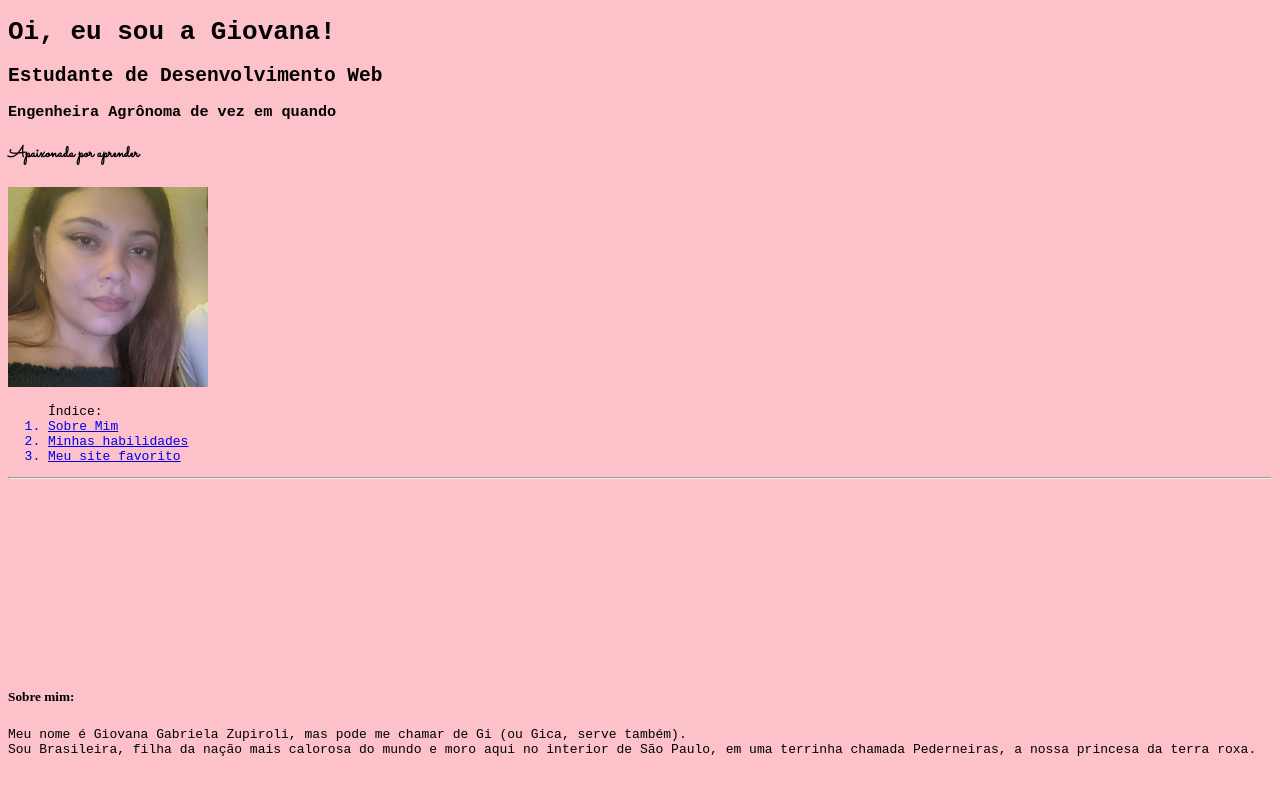
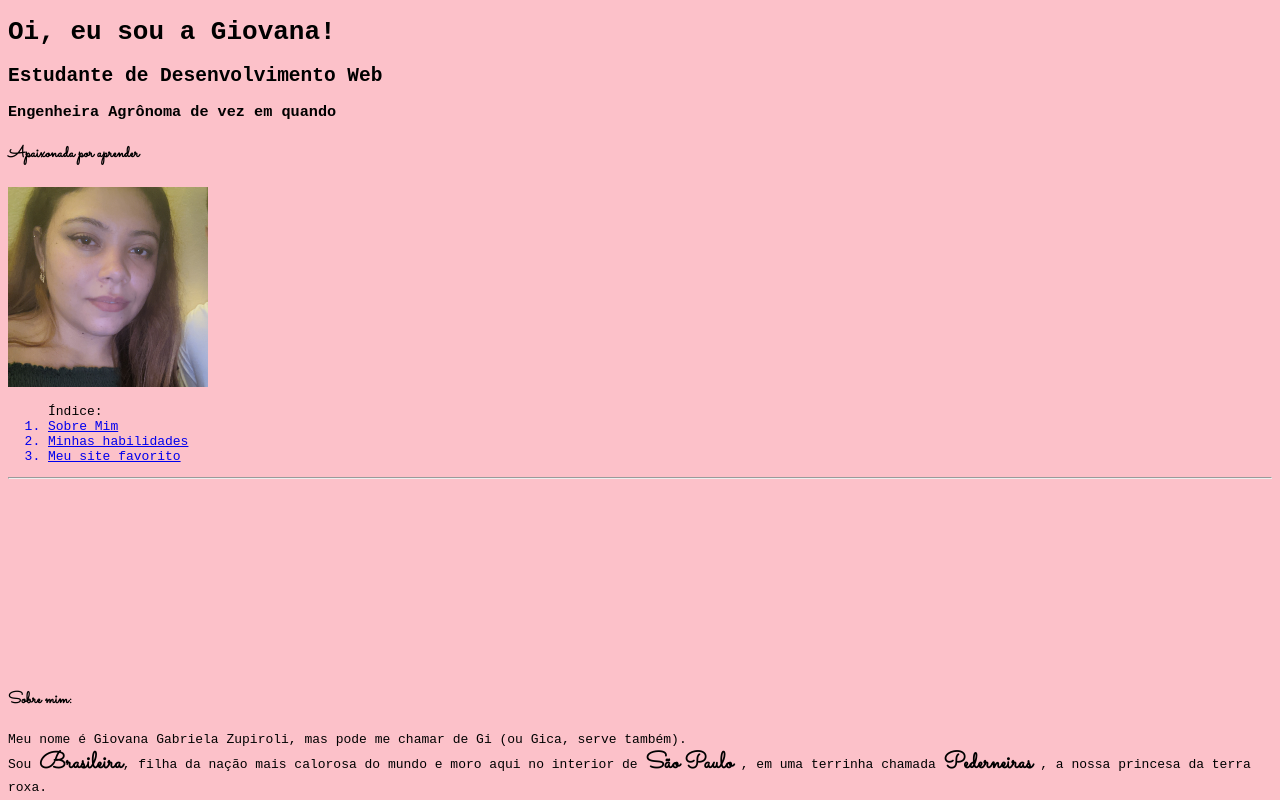
Before and after one commit to giovanaZupiroli/giovanaZupiroli.github.io, a plain HTML site: page index.html in a window 1280 px wide. Shown: the top 800 px of the page. Drawn offline with Linux system fonts and the light colour scheme.

Commit message:
Altera estilo das tags usadas para destacar informações

```diff
--- a/index.html
+++ b/index.html
@@ -18,6 +18,11 @@
         font-family: 'Sacramento', cursive;
       }
 
+      strong{
+        font-family: 'Sacramento', cursive;
+        font-size: 23px;
+      }
+
 
     </style>
   </head>
@@ -35,8 +40,8 @@
     </ol>
 
     <hr> <br><br><br><br><br><br><br><br><br><br>
-    <h5 id="1">Sobre mim:</h5>
-    <p class="fontes" >Meu nome é Giovana Gabriela Zupiroli, mas pode me chamar de Gi (ou Gica, serve também). <br> Sou Brasileira, filha da nação mais calorosa do mundo e moro aqui no interior de São Paulo, em uma terrinha chamada Pederneiras, a nossa princesa da terra roxa.</p><br><br><br><br><br><br><br><br><br><br><br><br><br>
+    <h4 id="1">Sobre mim:</h4>
+    <p class="fontes" >Meu nome é Giovana Gabriela Zupiroli, mas pode me chamar de Gi (ou Gica, serve também). <br> Sou <strong>Brasileira</strong>, filha da nação mais calorosa do mundo e moro aqui no interior de <strong>São Paulo</strong> , em uma terrinha chamada <strong>Pederneiras</strong> , a nossa princesa da terra roxa.</p><br><br><br><br><br><br><br><br><br><br><br><br><br>
     <ul id="2">Algumas habilidades que me orgulham são:</ul>
     <li>Gostar de coisas novas<strong> e ter facilidade em Aprender;</li></strong>
     <li>Ser curiosa e procurar respostas;</li>
```
